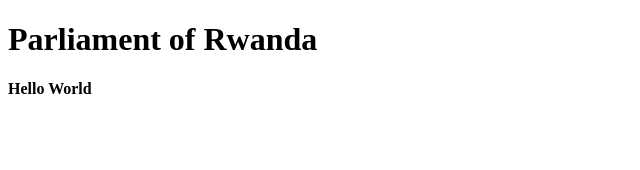
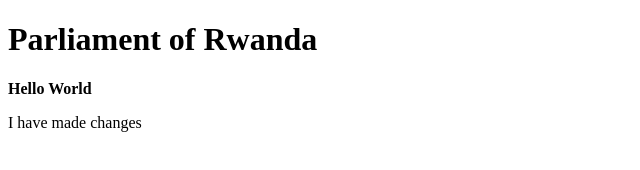
Before and after one commit to innotuyi/CDS, a plain HTML site: page index.html in a window 1280 px wide. Shown: the whole page, without its empty margins (0-640 px from the left). Drawn offline with Linux system fonts and the light colour scheme.

Commit message:
addes paragraph

```diff
--- a/index.html
+++ b/index.html
@@ -8,5 +8,6 @@
 <body>
    <h1>Parliament of Rwanda</h1>
    <b>Hello World</b>
+    <p>I have made changes</p>
 </body>
 </html>
```
